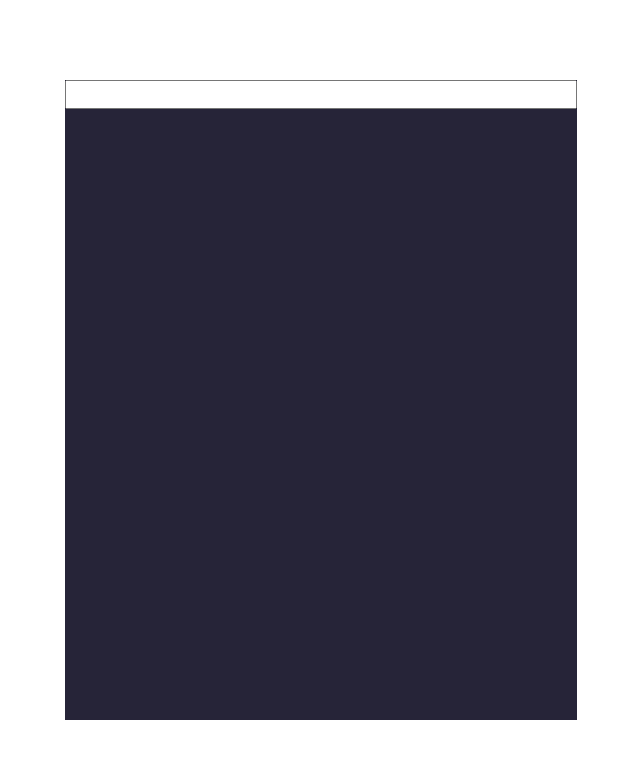
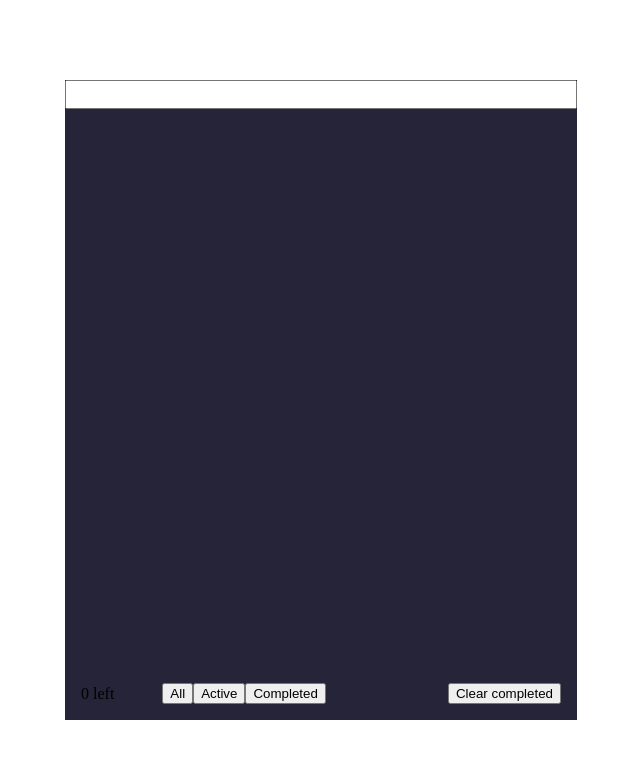
Before and after one commit to mariafrc/vue3-todo-list, a Vue app: page / in a window 1280 px wide. Shown: the top 758 px of the page, without its empty margins (319-959 px from the left). Built offline with nearby package versions, Linux system fonts and the light colour scheme; some icons are missing; what quasar would draw is missing.

Commit message:
feat: task status filter

```diff
--- a/src/components/TodoList.vue
+++ b/src/components/TodoList.vue
@@ -3,6 +3,16 @@
     <TodoInput />
     <div class="list-container">
       <TodoItem v-for="todo in todos" :key="todo.id" :task="todo" />
+    </div>
+    <div class="footer">
+      <span>{{ taskLeft }} left</span>
+      <div class="filter-buttons">
+        <button @click="setFilter('all')">All</button>
+        <button @click="setFilter('active')">Active</button>
+        <button @click="setFilter('completed')">Completed</button>
+      </div>
+
+      <button>Clear completed</button>
     </div>
   </div>
 </template>
@@ -10,19 +20,44 @@
 <script>
 import TodoInput from "./TodoInput.vue";
 import TodoItem from "./TodoItem.vue";
+
+import { computed, ref } from "vue";
 import { useStore } from "vuex";
-import { computed } from "vue";
 
 export default {
   components: { TodoInput, TodoItem },
   setup() {
     const store = useStore();
+    const filter = ref("all");
+
+    console.log({ store });
+
+    function setFilter(value) {
+      filter.value = value;
+    }
 
     const todos = computed(function () {
-      return store.state.todos.all;
+      switch (filter.value) {
+        case "active":
+          return store.getters["todos/active"];
+
+        case "completed":
+          return store.getters["todos/completed"];
+
+        default:
+          return store.state.todos.all;
+      }
     });
 
-    return { todos };
+    const taskLeft = computed(function () {
+      return store.getters["todos/active"].length;
+    });
+
+    return {
+      todos,
+      taskLeft,
+      setFilter,
+    };
   },
 };
 </script>
@@ -36,9 +71,21 @@ export default {
   width: 40vw;
   height: 80vh;
   background: var(--todo-bg-color);
-  overflow: hidden;
+  display: flex;
+  flex-direction: column;
   .list-container {
-    margin-top: 2rem;
+    flex-grow: 1;
+    padding-top: 2rem;
+    overflow: auto;
+  }
+  .footer {
+    display: flex;
+    padding: 1rem;
+    align-items: center;
+    .filter-buttons {
+      margin-left: 3rem;
+      flex-grow: 1;
+    }
   }
 }
 </style>
--- a/src/store/modules/todo.state.js
+++ b/src/store/modules/todo.state.js
@@ -5,7 +5,14 @@ const state = () => ({
   all: [],
 });
 
-const getters = {};
+const getters = {
+  active(state) {
+    return state.all.filter((task) => task.completed === false)
+  },
+  completed(state) {
+    return state.all.filter((task) => task.completed === true)
+  }
+};
 
 const actions = {};
 
```
